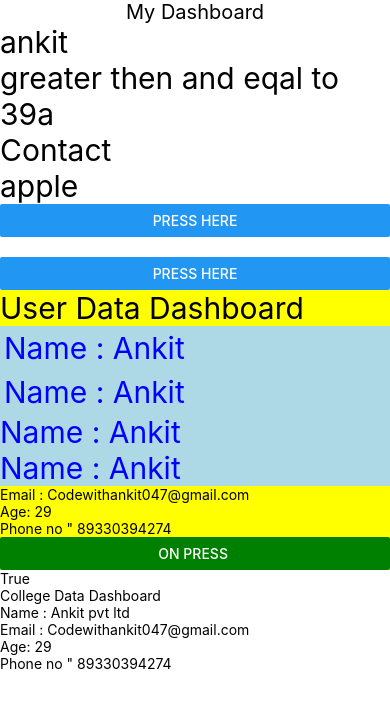
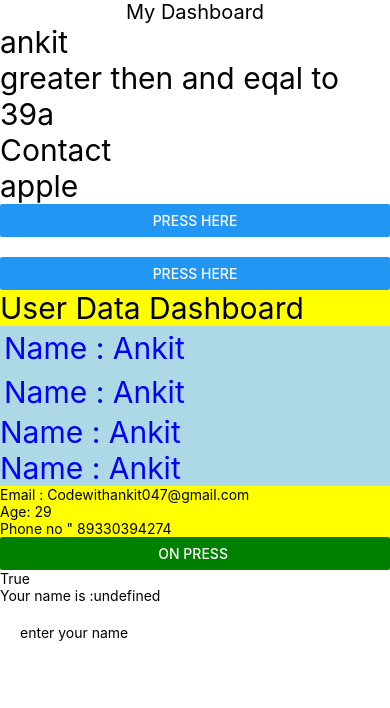
Before and after one commit to codewithankit047/LearnReactNativeAndriod, a React Native app: screen / in a window 390 px wide. Shown: the top 708 px of the page. Built offline with nearby package versions, Linux system fonts and the light colour scheme.

Commit message:
input box and onchANGE TEXT

```diff
--- a/App.tsx
+++ b/App.tsx
@@ -11,7 +11,7 @@ const App = () => {
   }
   return (
     <>
-      <View>
+      <View style={{overflow: 'scroll'}}>
         <Text style={{fontSize: 20, textAlign: 'center'}}>My Dashboard</Text>
         <Text style={{fontSize: 30}}>{name} </Text>
         <Text style={{fontSize: 30}}>
--- a/component/CompanyData.tsx
+++ b/component/CompanyData.tsx
@@ -1,15 +1,22 @@
-import React from 'react';
-import {Text, View} from 'react-native';
+import React, {useState} from 'react';
+import {Text, TextInput, View} from 'react-native';
 
 const CompanyData = () => {
+  const [name, setName] = useState('undefined');
   return (
     <>
       <View>
-        <Text>College Data Dashboard</Text>
-        <Text>Name : Ankit pvt ltd</Text>
-        <Text>Email : Codewithankit047@gmail.com</Text>
-        <Text>Age: 29</Text>
-        <Text>Phone no " 89330394274</Text>
+        <Text>Your name is :{name}</Text>
+        <TextInput
+          style={{
+            padding: 10,
+            backgroundColor: 'white',
+            borderColor: 'red',
+            margin: 10,
+          }}
+          placeholder="enter your name"
+          onChangeText={(text) => {setName(text)}}
+        />
       </View>
     </>
   );
```
